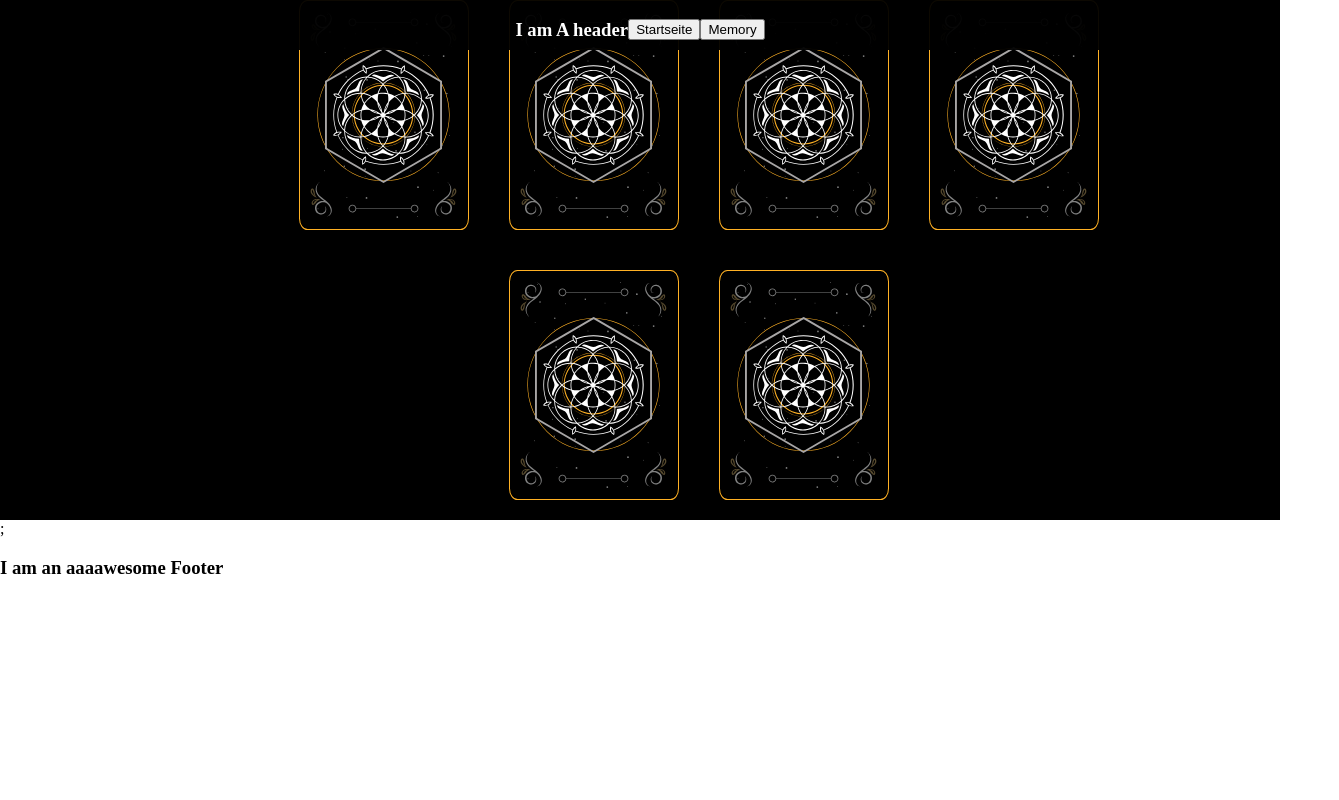
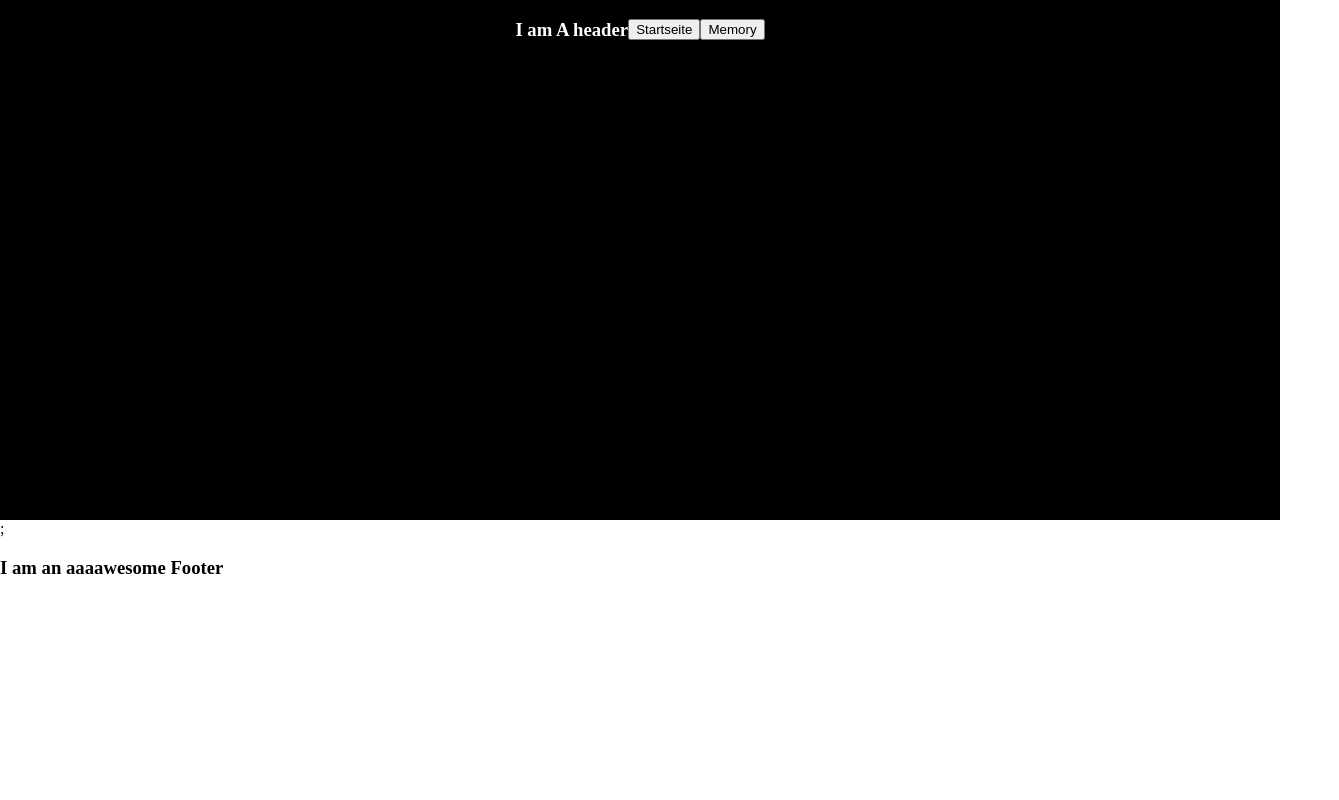
Before and after one commit to stier-dev/next.js-portfolio, a Next.js app: page /memory in a window 1280 px wide. Shown: the top 800 px of the page, 1339 px wide, since content can reach past the window. Built offline with nearby package versions, Linux system fonts and the light colour scheme.

Commit message:
changed memory component position

```diff
--- a/styles/components/Memory.module.scss
+++ b/styles/components/Memory.module.scss
@@ -9,6 +9,8 @@
 }
 
 .memoryContainer {
+  position: relative;
+  top: 1000px;
   max-width: 900px;
   display: flex;
   align-items: center;
```
